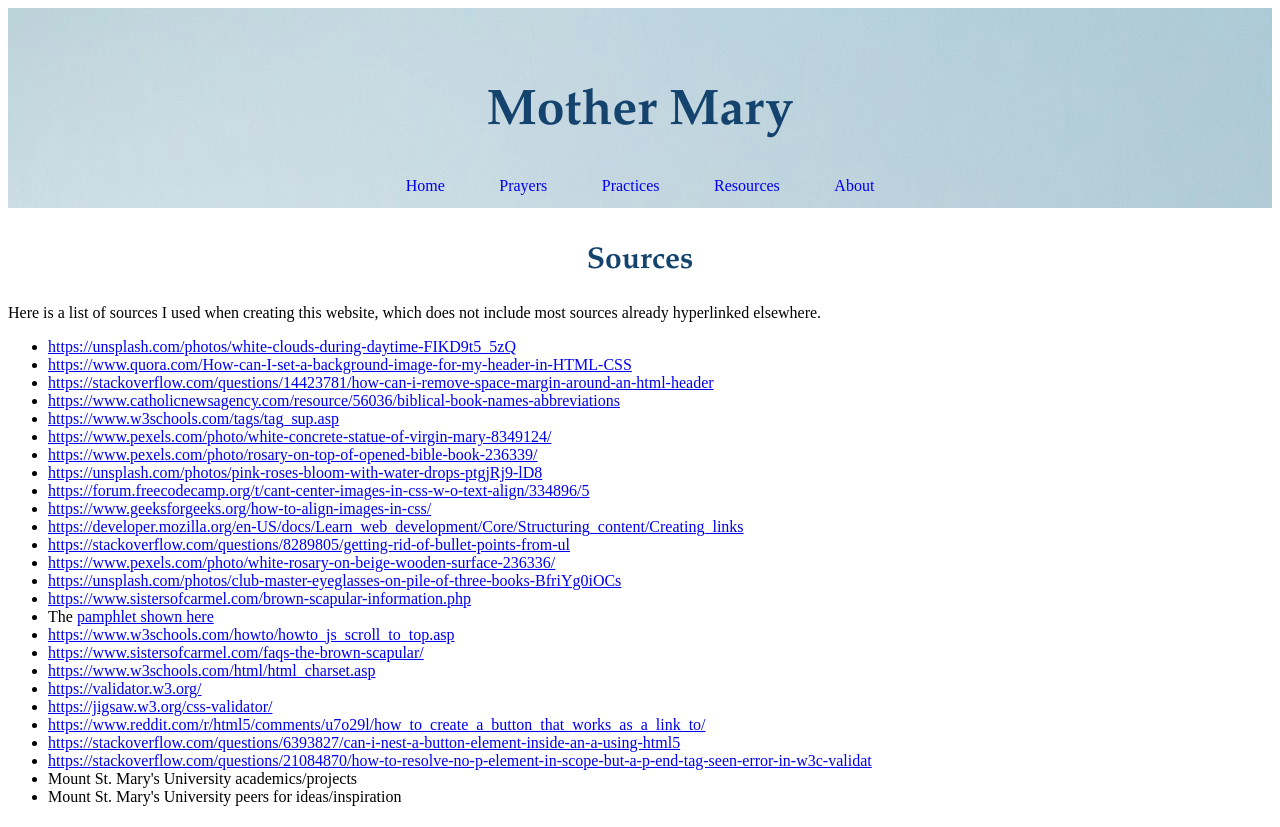
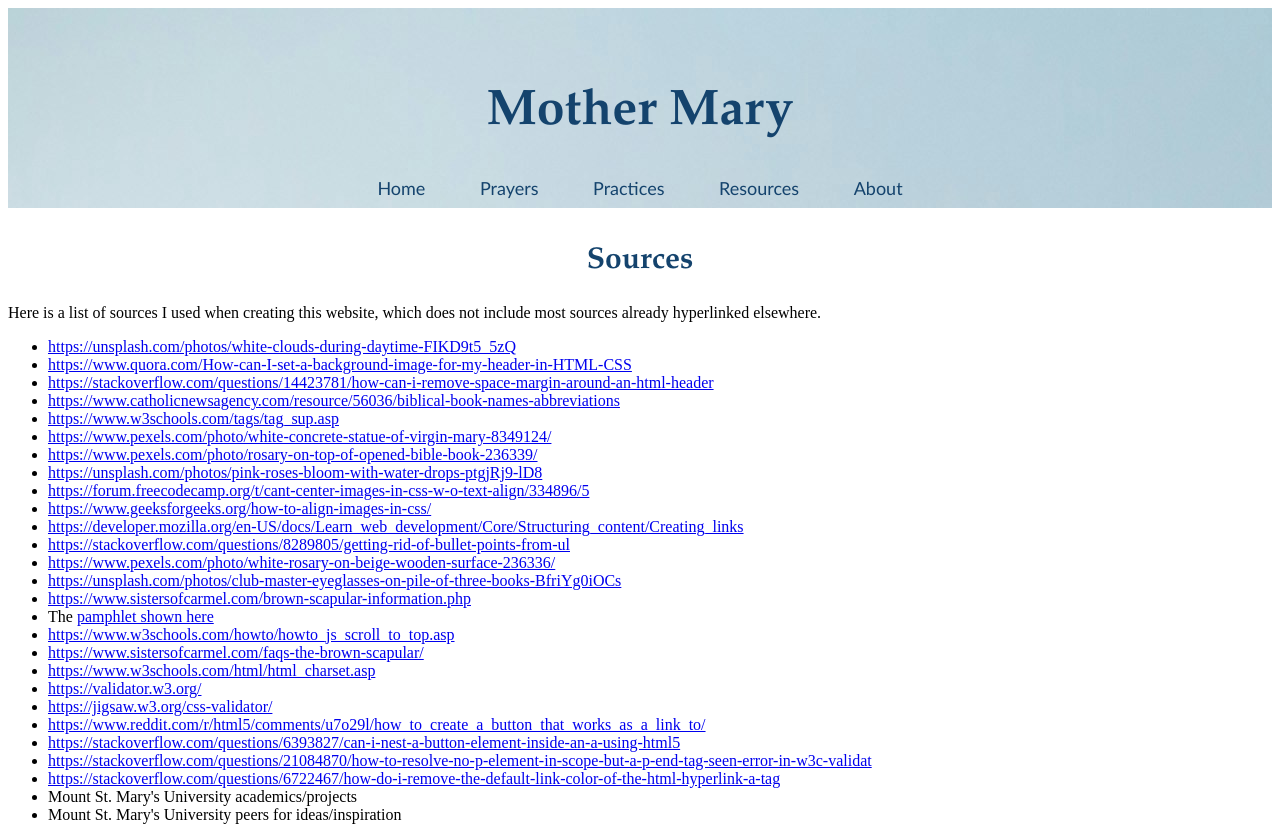
Before and after one commit to AnnabelleCode/AnnabelleCode.github.io, a plain HTML site: page sources.html in a window 1280 px wide. Shown: the top 827 px of the page. Drawn offline with Linux system fonts and the light colour scheme.

Commit message:
Adjusted navigation menu text color, added source used to Sources

```diff
--- a/sources.html
+++ b/sources.html
@@ -99,6 +99,9 @@
                 <a href="https://stackoverflow.com/questions/21084870/how-to-resolve-no-p-element-in-scope-but-a-p-end-tag-seen-error-in-w3c-validat">https://stackoverflow.com/questions/21084870/how-to-resolve-no-p-element-in-scope-but-a-p-end-tag-seen-error-in-w3c-validat</a>
             </li>
             <li>
+                <a href="https://stackoverflow.com/questions/6722467/how-do-i-remove-the-default-link-color-of-the-html-hyperlink-a-tag">https://stackoverflow.com/questions/6722467/how-do-i-remove-the-default-link-color-of-the-html-hyperlink-a-tag</a>
+            </li>
+            <li>
                 Mount St. Mary's University academics/projects
             </li>
             <li>
--- a/styles/styles.css
+++ b/styles/styles.css
@@ -40,6 +40,9 @@ nav > a {
     border-radius: 10%;
     height: 15px;
     text-decoration: none;
+    color:rgb(20, 67, 109);
+    font-family: Calibri;
+    font-size: 18px;
 }
 nav > a:hover{
     background-color: aliceblue;
```
